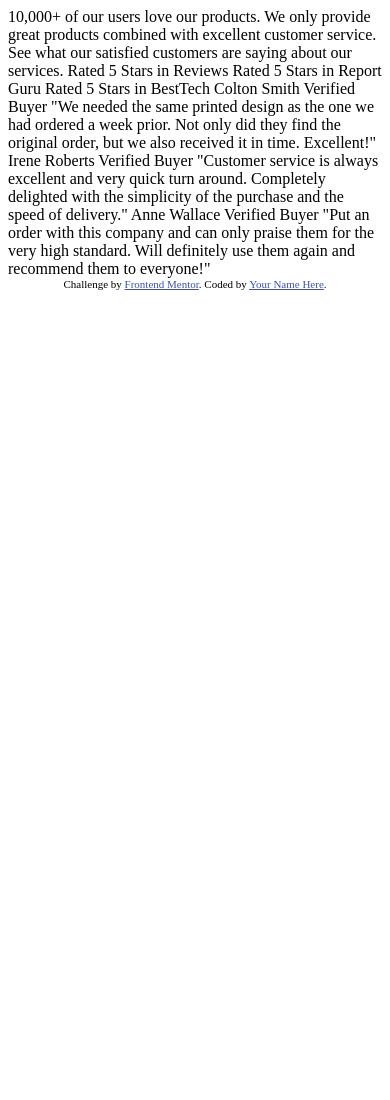
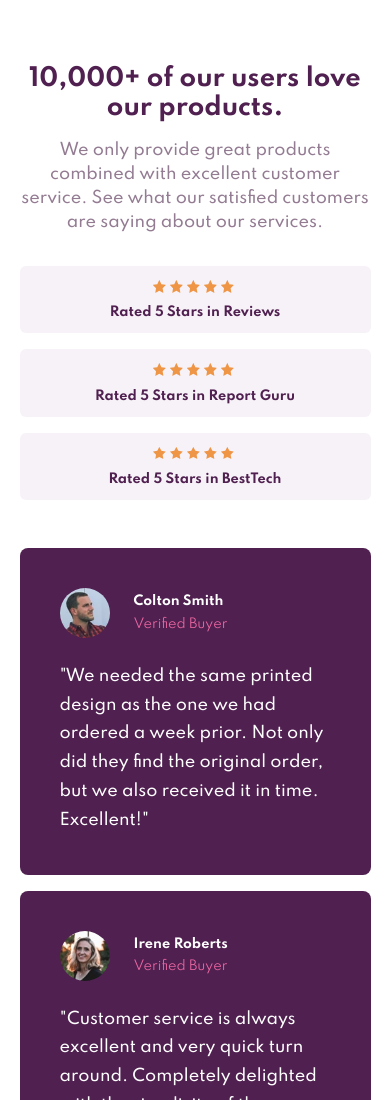
Before and after one commit to destructo570/frontend-mentor-challenges, a plain HTML site: page social-proof-section-master/index.html in a window 390 px wide. Shown: the top 1100 px of the page. Before the commit the page ends 844 px from the top, so only its background shows below. Drawn offline with Linux system fonts and the light colour scheme.

Commit message:
complete mobile view

```diff
--- a/social-proof-section-master/index.html
+++ b/social-proof-section-master/index.html
@@ -3,7 +3,12 @@
   <head>
     <meta charset="UTF-8" />
     <meta name="viewport" content="width=device-width, initial-scale=1.0" />
-    <!-- displays site properly based on user's device -->
+    <link rel="preconnect" href="https://fonts.gstatic.com" />
+    <link
+      href="https://fonts.googleapis.com/css2?family=Spartan:wght@400;500;700&display=swap"
+      rel="stylesheet"
+    />
+    <link href="styles.css" rel="stylesheet" />
 
     <link
       rel="icon"
@@ -13,49 +18,143 @@
     />
 
     <title>Frontend Mentor | Social proof section</title>
-
-    <!-- Feel free to remove these styles or customise in your own stylesheet 👍 -->
-    <style>
-      .attribution {
-        font-size: 11px;
-        text-align: center;
-      }
-      .attribution a {
-        color: hsl(228, 45%, 44%);
-      }
-    </style>
   </head>
   <body>
-    10,000+ of our users love our products.
-
-    We only provide great products combined with excellent customer service.
-    See what our satisfied customers are saying about our services.
-
-    Rated 5 Stars in Reviews
-    Rated 5 Stars in Report Guru
-    Rated 5 Stars in BestTech
-
-    Colton Smith
-    Verified Buyer
-    "We needed the same printed design as the one we had ordered a week prior.
-    Not only did they find the original order, but we also received it in time.
-    Excellent!"
-
-    Irene Roberts
-    Verified Buyer
-    "Customer service is always excellent and very quick turn around. Completely
-    delighted with the simplicity of the purchase and the speed of delivery."
-
-    Anne Wallace
-    Verified Buyer
-    "Put an order with this company and can only praise them for the very high
-    standard. Will definitely use them again and recommend them to everyone!"
-
-    <div class="attribution">
-      Challenge by
-      <a href="https://www.frontendmentor.io?ref=challenge" target="_blank"
-        >Frontend Mentor</a
-      >. Coded by <a href="#">Your Name Here</a>.
-    </div>
+    <main class="container">
+      <section class="hero">
+        <div>
+          <h1 class="hero__title">10,000+ of our users love our products.</h1>
+          <p class="hero__desc">
+            We only provide great products combined with excellent customer
+            service. See what our satisfied customers are saying about our
+            services.
+          </p>
+        </div>
+        <div class="hero__promo">
+          <div class="hero__card">
+            <ul class="hero__star">
+              <li>
+                <img src="images/icon-star.svg" width="80%" alt="" />
+              </li>
+              <li>
+                <img src="images/icon-star.svg" width="80%" alt="" />
+              </li>
+              <li>
+                <img src="images/icon-star.svg" width="80%" alt="" />
+              </li>
+              <li>
+                <img src="images/icon-star.svg" width="80%" alt="" />
+              </li>
+              <li>
+                <img src="images/icon-star.svg" width="80%" alt="" />
+              </li>
+            </ul>
+            <h3 class="hero__review-title">Rated 5 Stars in Reviews</h3>
+          </div>
+          <div class="hero__card">
+            <ul class="hero__star">
+              <li>
+                <img src="images/icon-star.svg" width="80%" alt="" />
+              </li>
+              <li>
+                <img src="images/icon-star.svg" width="80%" alt="" />
+              </li>
+              <li>
+                <img src="images/icon-star.svg" width="80%" alt="" />
+              </li>
+              <li>
+                <img src="images/icon-star.svg" width="80%" alt="" />
+              </li>
+              <li>
+                <img src="images/icon-star.svg" width="80%" alt="" />
+              </li>
+            </ul>
+            <h3 class="hero__review-title">Rated 5 Stars in Report Guru</h3>
+          </div>
+          <div class="hero__card">
+            <ul class="hero__star">
+              <li>
+                <img src="images/icon-star.svg" width="80%" alt="" />
+              </li>
+              <li>
+                <img src="images/icon-star.svg" width="80%" alt="" />
+              </li>
+              <li>
+                <img src="images/icon-star.svg" width="80%" alt="" />
+              </li>
+              <li>
+                <img src="images/icon-star.svg" width="80%" alt="" />
+              </li>
+              <li>
+                <img src="images/icon-star.svg" width="80%" alt="" />
+              </li>
+            </ul>
+            <h3 class="hero__review-title">Rated 5 Stars in BestTech</h3>
+          </div>
+        </div>
+      </section>
+      <section class="reviews">
+        <div class="reviews__card">
+          <div class="review__user">
+            <img
+              class="reviews__img reviews__img--round"
+              src="images/image-colton.jpg"
+              alt=""
+            />
+            <div class="review__user-info">
+              <h3 class="reviews__user-name">Colton Smith</h3>
+              <h3 class="reviews__verified-tag reviews__verified-tag--normal">
+                Verified Buyer
+              </h3>
+            </div>
+          </div>
+          <p class="reviews__user-review">
+            "We needed the same printed design as the one we had ordered a week
+            prior. Not only did they find the original order, but we also
+            received it in time. Excellent!"
+          </p>
+        </div>
+        <div class="reviews__card">
+          <div class="review__user">
+            <img
+              class="reviews__img reviews__img--round"
+              src="images/image-irene.jpg"
+              alt=""
+            />
+            <div class="review__user-info">
+              <h3 class="reviews__user-name">Irene Roberts</h3>
+              <h3 class="reviews__verified-tag reviews__verified-tag--normal">
+                Verified Buyer
+              </h3>
+            </div>
+          </div>
+          <p class="reviews__user-review">
+            "Customer service is always excellent and very quick turn around.
+            Completely delighted with the simplicity of the purchase and the
+            speed of delivery."
+          </p>
+        </div>
+        <div class="reviews__card">
+          <div class="review__user">
+            <img
+              class="reviews__img reviews__img--round"
+              src="images/image-anne.jpg"
+              alt=""
+            />
+            <div class="review__user-info">
+              <h3 class="reviews__user-name">Anne Wallace</h3>
+              <h3 class="reviews__verified-tag reviews__verified-tag--normal">
+                Verified Buyer
+              </h3>
+            </div>
+          </div>
+          <p class="reviews__user-review">
+            "Put an order with this company and can only praise them for the
+            very high standard. Will definitely use them again and recommend
+            them to everyone!"
+          </p>
+        </div>
+      </section>
+    </main>
   </body>
 </html>
--- /dev/null
+++ b/social-proof-section-master/styles.css
@@ -0,0 +1,96 @@
+* {
+  box-sizing: border-box;
+  margin: 0;
+  padding: 0;
+}
+
+body {
+  font-family: "spartan", "sans-serif";
+  font-weight: 500;
+}
+
+.container {
+  max-width: 1440px;
+  width: 90%;
+  margin: 0 auto;
+  padding: 4em 0;
+}
+
+.hero__title {
+  font-weight: 700;
+  color: hsl(300, 43%, 22%);
+  text-align: center;
+}
+
+.hero__desc {
+  line-height: 1.5;
+  padding: 1em 0;
+  color: hsl(303, 10%, 53%);
+  text-align: center;
+}
+
+.hero__card {
+  background-color: hsl(300, 24%, 96%);
+  padding: 0.8em;
+  margin: 1rem 0;
+  border-radius: 6px;
+  display: flex;
+  flex-direction: column;
+  align-items: center;
+}
+
+.hero__star {
+  list-style: none;
+  display: flex;
+}
+
+.hero__review-title {
+  font-size: 0.8rem;
+  color: hsl(300, 43%, 22%);
+  padding-top: 0.6em;
+}
+
+.reviews {
+  padding-top: 1em;
+}
+
+.reviews__card {
+  background-color: hsl(300, 43%, 22%);
+  border-radius: 8px;
+  margin: 1em 0;
+  padding: 2.5em;
+}
+
+.review__user {
+  display: flex;
+}
+
+.review__user-info {
+  margin: auto 1.5rem;
+}
+
+.reviews__user-name {
+  font-size: 0.8rem;
+  color: white;
+}
+
+.reviews__verified-tag--normal {
+  font-size: 0.8rem;
+  font-weight: 400;
+  padding-top: 0.6em;
+  color: hsl(333, 80%, 67%);
+}
+
+.reviews__img {
+  width: 50px;
+}
+
+.reviews__user-review {
+  color: white;
+  line-height: 1.8;
+  padding-top: 1.5em;
+}
+
+.reviews__img--round {
+  border-radius: 200px;
+}
```
